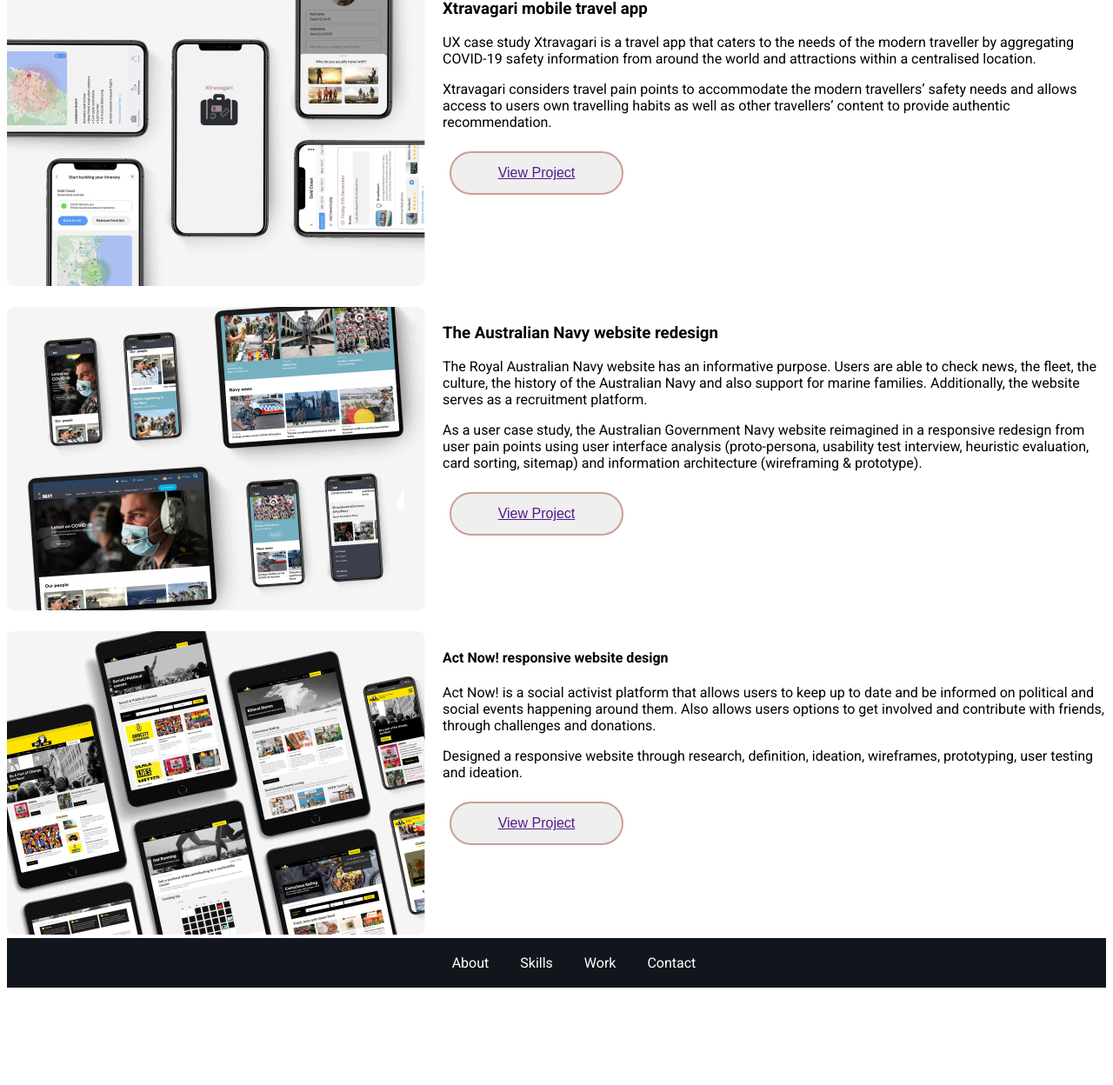
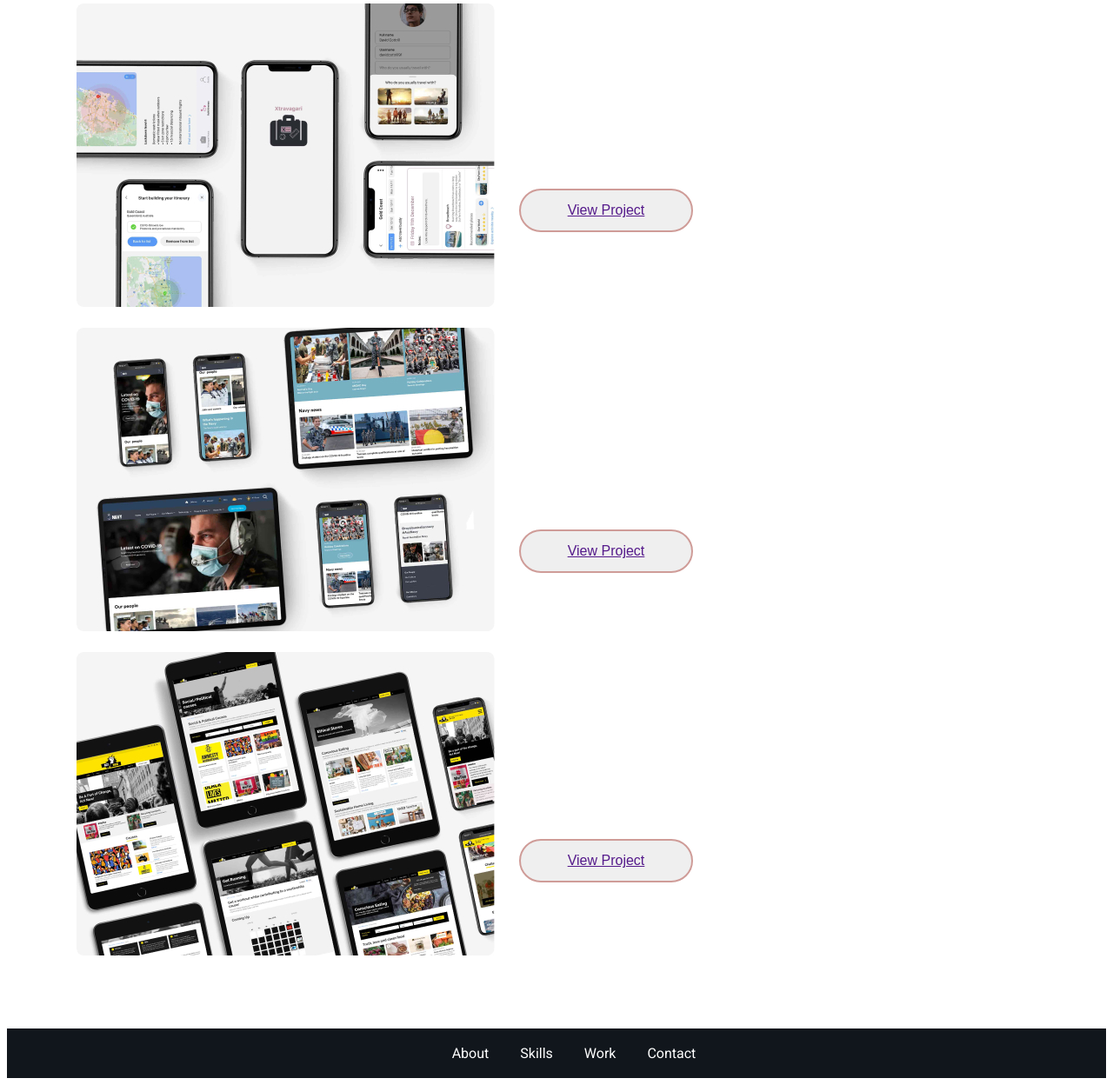
Before and after one commit to iamgiang/UX_UI_HW_18, a plain HTML site: page work.html in a window 1280 px wide. Shown: the part 181-1429 px from the top of the page at 87% size. Before the commit the page ends 1325 px from the top, so only its background shows below. Drawn offline with Linux system fonts and the light colour scheme.

Commit message:
made fixes to work

```diff
--- a/css/style.css
+++ b/css/style.css
@@ -15,7 +15,7 @@
 
 /* fill the width of our container */
 .logo {
-    width: 20%;
+    width: 10%;
     padding: 1%;
     text-align: center;
 }
@@ -95,27 +95,30 @@
 }
 
 /* My Work */
+.myWork {
+    background-color: #fffff;
+    padding: 24px 80px 80px 80px;
+    color: #ffffff;
+}
+
+.myWork .item1 img {
+    border-radius: 8px 0px 0px 8px;
+}
+
+.myWork .item2 img {
+    border-radius: 8px 0px 0px 8px;
+}
+
+.myWork .item3 img {
+    border-radius: 8px 0px 0px 8px;
+}
+
 /* Convert my work <section> tag into a grid container.*/
-/* Item1 gets the name "myArea" and spands all five columns in a five columns grid layout */
-
-/*.item1 {
-    grid-area: myArea;
-    float: left;
-}
 .workGrid {
     display: grid;
-    grid-template-areas:'myArea myArea ...'
-    grid-template-columns: 2fr 1fr;
+    grid-template-columns: 1fr 2fr;
+    grid-gap: 20px;
 }
-
-.item2 {
-    grid-area: myArea2;
-    float: right;
-}
-.workGrid {
-    display: grid;
-    grid-template-areas:'... myArea2 myAre2a myArea2'
-}*/
 
 .workGrid {
     display: grid;
--- a/work.html
+++ b/work.html
@@ -44,7 +44,7 @@
                 <h3>Xtravagari mobile travel app</h3>
                 <p>UX case study Xtravagari is a travel app that caters to the needs of the modern traveller by aggregating COVID-19 safety information from around the world and attractions within a centralised location.</p>
                 <p>Xtravagari considers travel pain points to accommodate the modern travellers’ safety needs and allows access to users own travelling habits as well as other travellers’ content to provide authentic recommendation.</p>
-                    <button class="buttonKeyline"><a href="">View Project</a></button>
+                <button id="projectButton1" class="buttonKeyline"><a href="">View Project</a></button>
             </div>
 
             <!-- Australian Navy Redesign Project -->
@@ -56,7 +56,7 @@
                 <h3>The Australian Navy website redesign</h3>
                 <p>The Royal Australian Navy website has an informative purpose. Users are able to check news, the fleet, the culture, the history of the Australian Navy and also support for marine families. Additionally, the website serves as a recruitment platform.</p>
                 <p>As a user case study, the Australian Government Navy website reimagined in a responsive redesign from user pain points using user interface analysis (proto-persona, usability test interview, heuristic evaluation, card sorting, sitemap) and information architecture (wireframing & prototype).</p>
-                    <button class="buttonKeyline"><a href="">View Project</a></button>
+                <button id="projectButton2" class="buttonKeyline"><a href="">View Project</a></button>
             </div>
 
             <!-- Act Now! Responsive Website Design -->
@@ -64,11 +64,11 @@
             <div class="item3">
                 <img src="images/My-Work-Act-Now.jpg" alt="Act Now! Responsive Website Design">
             </div>
-                <div class="item2">
+            <div class="item3">
                 <h4>Act Now! responsive website design</h4>
                 <p>Act Now! is a social activist platform that allows users to keep up to date and be informed on political and social events happening around them. Also allows users options to get involved and contribute with friends, through challenges and donations.</p>
                 <p>Designed a responsive website through research, definition, ideation, wireframes, prototyping, user testing and ideation.</p>
-                    <button class="buttonKeyline"><a href="">View Project</a></button>
+                <button id="projectButton3" class="buttonKeyline"><a href="">View Project</a></button>
             </div>
 
         </div>
```
Lines whose indentation alone changed are shown as unchanged.
